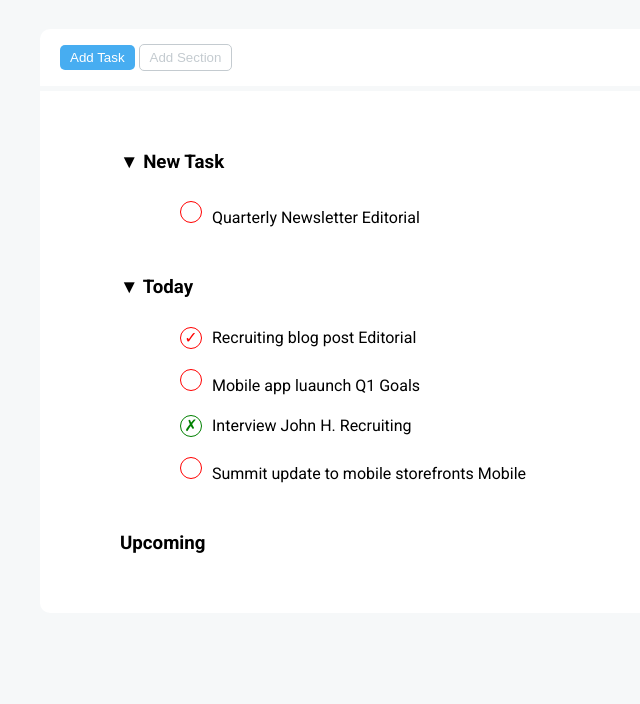
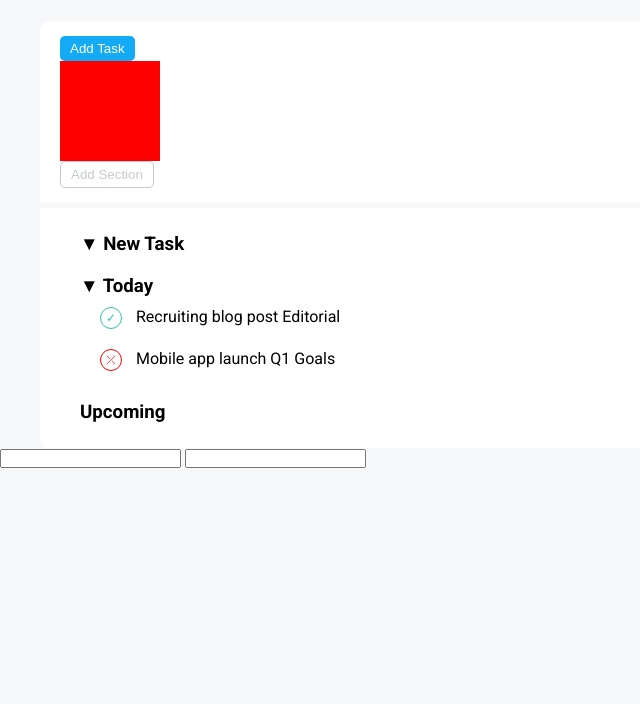
Before and after one commit to Classe146/lc-28-04, a plain HTML site: page index.html in a window 1280 px wide. Shown: the part 96-800 px from the top of the page, without its empty margins (0-640 px from the left). Drawn offline with Linux system fonts and the light colour scheme.

Commit message:
:after e :before

```diff
--- a/css/style.css
+++ b/css/style.css
@@ -1,6 +1,11 @@
 /* reset */
 
-*/ * {
+:root {
+    --color-primary: #14aaf5;
+    --color-purple: #ab5de6;
+}
+
+* {
     margin: 0;
     padding: 0;
     box-sizing: border-box;
@@ -67,11 +72,22 @@ main {
     padding: 5px 10px;
     border: none;
     border-radius: 5px;
+    cursor: pointer
+}
 
+.btn:hover {
+    background-color: #101011;
+    color: #ffffff;
+}
+
+.btn:hover+.box {
+    /* display: none; */
+    /* visibility: hidden; */
+    opacity: 0;
 }
 
 .btn-filled {
-    background-color: #47ADF1;
+    background-color: var(--color-primary);
     color: #ffffff;
 }
 
@@ -81,6 +97,7 @@ main {
     color: #c4cbd0;
 }
 
+/*
 .circle {
     display: inline-block;
     width: 20px;
@@ -98,4 +115,47 @@ main {
 .delete {
     color: green;
     border: 1px solid green;
+} */
+
+/* li.red {
+    color: red;
 }
+
+input[type="password"] {
+    color: red;
+} */
+
+/* li:hover>span.circle {
+    background-color: black;
+} */
+
+li.circle:before {
+    display: inline-block;
+    width: 20px;
+    height: 20px;
+    border-radius: 50%;
+    text-align: center;
+    margin-right: 10px;
+    font-size: 12px;
+    line-height: 20px;
+    /* centratura verticale */
+}
+
+li.circle.checked:before {
+    content: '\2713';
+    border: 1px solid #2cc6ab;
+    color: #2cc6ab;
+}
+
+li.circle.delete:before {
+    content: '\292B';
+    border: 1px solid #ff0000;
+    color: #ff0000;
+}
+
+.box {
+    display: block;
+    width: 100px;
+    height: 100px;
+    background-color: red;
+}
--- a/index.html
+++ b/index.html
@@ -25,6 +25,9 @@
         <div class="container">
             <div class="top">
                 <button type="button" class="btn btn-filled">Add Task</button>
+                <div class="box">
+
+                </div>
                 <button type="button" class="btn btn-empty">Add Section</button>
             </div>
             <div class="tasks">
@@ -32,23 +35,25 @@
                     <li>
                         <h3><span>&#9660;</span> New Task </h3>
                         <ul>
-                            <li>
-                                <span class="circle checked"></span>Quarterly Newsletter <span
-                                    class="tag tag-type-1">Editorial</span>
-                            </li>
+                            <!-- <li class="checked">
+                                Quarterly Newsletter <span class="tag tag-type-1">Editorial</span>
+                            </li> -->
                         </ul>
                     </li>
                     <li>
                         <h3><span>&#9660;</span> Today </h3>
                         <ul>
-                            <li><span class="circle checked">&check;</span>Recruiting blog post <span
-                                    class="tag tag-type-1">Editorial</span></li>
-                            <li><span class="circle checked"></span>Mobile app luaunch <span class="tag tag-type-2">Q1
-                                    Goals</span></li>
-                            <li><span class="circle delete">&cross;</span>Interview John H. <span
-                                    class="tag tag-type-3">Recruiting</span></li>
-                            <li><span class="circle checked"></span>Summit update to mobile storefronts <span
-                                    class="tag tag-type-4">Mobile</span></li>
+                            <li class="circle checked">
+                                Recruiting blog post
+                                <span class="tag tag-type-1">Editorial</span>
+                            </li>
+                            <li class="circle delete">
+                                Mobile app launch
+                                <span class="tag tag-type-2">Q1 Goals</span>
+                            </li>
+                            <!-- <li class="delete">Interview John H. <span class="tag tag-type-3">Recruiting</span></li>
+                    <li><span class="circle checked"></span>Summit update to mobile storefronts <span
+                            class="tag tag-type-4">Mobile</span></li> -->
                         </ul>
                     </li>
                     <li>
@@ -59,7 +64,8 @@
 
             </div>
         </div>
-
+        <input type="text">
+        <input type="password" name="" id="">
     </main>
 </body>
 
```
